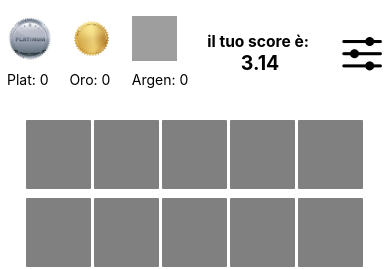
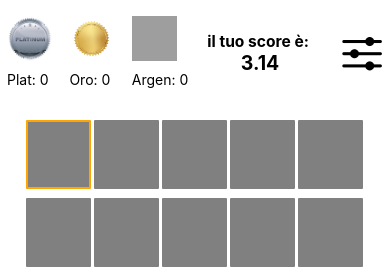
Before and after one commit to samuelePipitone/Parolando, a React Native app: screen /Home in a window 390 px wide. Shown: the top 269 px of the page. Built offline with nearby package versions, Linux system fonts and the light colour scheme; grey boxes are pictures that could not be loaded.

Commit message:
trying to bug fix position (enter canc combos)

```diff
--- a/app.json
+++ b/app.json
@@ -3,7 +3,8 @@
     "name": "Parolando",
     "owner": "ssm_team",
     "slug": "Parolando",
-    "version": "2.0.0",
+    "version": "2.0.1",
+	"icon": "src/images/wordlegame.png",
     "assetBundlePatterns": [
       "**/*"
     ],
--- a/src/Custom components/PlayingField.js
+++ b/src/Custom components/PlayingField.js
@@ -1,6 +1,6 @@
 import React, { useState, useEffect } from "react";
 import { View, FlatList, Text, Modal,
-	 Dimensions, TouchableOpacity, Button } from "react-native";
+	 Dimensions, TouchableOpacity } from "react-native";
 
 import styles from '../Styles/Style_PlayingField';
 import  { comunicationService } from '../Comunication';
@@ -21,7 +21,7 @@ const myKey = (item) => {
 
 /*
 	TODO: riguarda la combo canc e invio -> da capire bene l'offset
-	TODO: riguarda i colori, a volte non prende alcuni gialli (allep in palle)
+	TODO: riguarda i colori, a volte non prende alcuni gialli (allep)(marea)
 */
 export default function PlayingField(myNavigation){
 
@@ -97,9 +97,12 @@ export default function PlayingField(myNavigation){
 				if(index === -1) return;
 
 				const item = keyList[index];
-				const updatedItem = {...item, letter: key.letter};
+				const previousItem = keyList[index - 1];
+				const updatedItem = {...item, letter: key.letter, selected: true};
+				const updatedPreviousItem = {...previousItem, selected: false};
 				const updatedArray = keyList;
 				updatedArray[index] = updatedItem;
+				updatedArray[index - 1] = updatedPreviousItem;
 
 				setKeyList([...updatedArray]);
 				break;
@@ -110,9 +113,12 @@ export default function PlayingField(myNavigation){
 				if(index === -1) return;
 
 				const item = keyList2[index];
-				const updatedItem = {...item, letter: key.letter};
+				const previousItem = keyList2[index - 1];
+				const updatedItem = {...item, letter: key.letter, selected: true};
+				const updatedPreviousItem = {...previousItem, selected: false};
 				const updatedArray = keyList2;
 				updatedArray[index] = updatedItem;
+				updatedArray[index - 1] = updatedPreviousItem;
 
 				setKeyList2([...updatedArray]);
 				break;
@@ -123,9 +129,12 @@ export default function PlayingField(myNavigation){
 				if(index === -1) return;
 
 				const item = keyList3[index];
-				const updatedItem = {...item, letter: key.letter};
+				const previousItem = keyList3[index - 1];
+				const updatedItem = {...item, letter: key.letter, selected: true};
+				const updatedPreviousItem = {...previousItem, selected: false};
 				const updatedArray = keyList3;
 				updatedArray[index] = updatedItem;
+				updatedArray[index - 1] = updatedPreviousItem;
 
 				setKeyList3([...updatedArray]);
 				break;
@@ -136,9 +145,12 @@ export default function PlayingField(myNavigation){
 				if(index === -1) return;
 
 				const item = keyList4[index];
-				const updatedItem = {...item, letter: key.letter};
+				const previousItem = keyList4[index - 1];
+				const updatedItem = {...item, letter: key.letter, selected: true};
+				const updatedPreviousItem = {...previousItem, selected: false};
 				const updatedArray = keyList4;
 				updatedArray[index] = updatedItem;
+				updatedArray[index - 1] = updatedPreviousItem;
 
 				setKeyList4([...updatedArray]);
 				break;
@@ -149,9 +161,12 @@ export default function PlayingField(myNavigation){
 				if(index === -1) return;
 
 				const item = keyList5[index];
-				const updatedItem = {...item, letter: key.letter};
+				const previousItem = keyList5[index - 1];
+				const updatedItem = {...item, letter: key.letter, selected: true};
+				const updatedPreviousItem = {...previousItem, selected: false};
 				const updatedArray = keyList5;
 				updatedArray[index] = updatedItem;
+				updatedArray[index - 1] = updatedPreviousItem;
 
 				setKeyList5([...updatedArray]);
 				break;
@@ -162,9 +177,12 @@ export default function PlayingField(myNavigation){
 				if(index === -1) return;
 
 				const item = keyList6[index];
-				const updatedItem = {...item, letter: key.letter};
+				const previousItem = keyList6[index - 1];
+				const updatedItem = {...item, letter: key.letter, selected: true};
+				const updatedPreviousItem = {...previousItem, selected: false};
 				const updatedArray = keyList6;
 				updatedArray[index] = updatedItem;
+				updatedArray[index - 1] = updatedPreviousItem;
 
 				setKeyList6([...updatedArray]);
 				break;
@@ -363,24 +381,32 @@ export default function PlayingField(myNavigation){
 	};
 
 	//Singolo blocco nella Flatlist
-	const Item = ({ letter, state }) => (
-		<View style={myStyle(state)}>
+	const Item = ({ letter, state, selected }) => (
+		<View style={myStyle(state, selected)}>
 			<Text style={styles.textBlock}>{letter}</Text>
 		</View>
 	);
 
 	//funzione che renderizza l'item con parametri dall'oggetto
 	const renderItem = ({ item }) => (
-		<Item letter={item.letter} state={item.state}/>
+		<Item letter={item.letter} state={item.state} selected={item.selected}/>
 	);
 
 	//prende lo stato e ritorna lo stile del singolo blocco
-	function myStyle( state ){
+	function myStyle( state, selected ){
+		if(selected){
+			if(state === "indovinato") {
+				return styles.singleBlockRightSelected;
+			} else if (state === "presente") {
+				return styles.singleBlockAlmostSelected;
+			} else return styles.singleBlockSelected;
+		} else {
 			if(state === "indovinato") {
 				return styles.singleBlockRight;
 			} else if (state === "presente") {
 				return styles.singleBlockAlmost;
 			} else return styles.singleBlock;
+		}
 	};
 
 	//controlla le lettere della parola inserita dall'utente
@@ -391,7 +417,9 @@ export default function PlayingField(myNavigation){
 			switch(row){
 				case 1: {
 					for(let j = 0; j < 5; j++){
+
 						if(keyList[j].letter === wordle.charAt(j)){
+
 							const item = keyList[j];
 							const updatedItem = {...item, state: "indovinato"};
 							const updatedArray = keyList;
@@ -400,13 +428,18 @@ export default function PlayingField(myNavigation){
 							setKeyList([...updatedArray]);
 
 						} else if(checkLetter(keyList[j].letter) !== -1){
-							let k = checkLetter(keyList[j].letter);
+
+							let k = checkLetter2(keyList[j].letter,
+								keyList[j].visited);
+
+							if(k === 0){
 								const item = keyList[k];
-							const updatedItem = {...item, state: "presente"};
+								const updatedItem = {...item, state: "presente", visited: true};
 								const updatedArray = keyList;
 								updatedArray[k] = updatedItem;
 
 								setKeyList([...updatedArray]);
+							}
 						}
 					}
 					break;
@@ -525,11 +558,22 @@ export default function PlayingField(myNavigation){
 		}
 	};
 
-	//ritorna la posizione di una lettera nella wordle, -1 se non presente
+	//ritorna 1 se presente, -1 se non presente
 	function checkLetter(l) {
 		for(let i = 0; i < 5; i++){
+			if(l === wordle.charAt(i)){ //QUESTA E LA POSIZIONE DELLA LETTERA NELLA TUA PAROLA RINCOGLIONITO
+				return 0;
+			}
+		}
+		return -1;
+	}
+
+	function checkLetter2(l, visited) {
+		for(let i = 0; i < 5; i++){
+			if(!visited){
 				if(l === wordle.charAt(i)){
-				return i;
+					return 0;
+				}
 			}
 		}
 		return -1;
--- a/src/Styles/Style_PlayingField.js
+++ b/src/Styles/Style_PlayingField.js
@@ -162,5 +162,44 @@ export default StyleSheet.create({
 		height: height/14,
 		alignItems: 'center',
 		justifyContent: 'center'
+	},
+	singleBlockRightSelected:{
+		backgroundColor: 'green',
+        width: width/6,
+        justifyContent: 'center',
+        alignItems: 'center',
+        margin: 1,
+        marginTop: '5%',
+        marginBottom: '5%',
+		marginRight: 2,
+		borderRadius: 1,
+		borderWidth: 2,
+		borderColor: 'orange'
+	},
+	singleBlockAlmostSelected:{
+        backgroundColor: 'yellow',
+        width: width/6,
+        justifyContent: 'center',
+        alignItems: 'center',
+        margin: 1,
+        marginTop: '5%',
+        marginBottom: '5%',
+		marginRight: 2,
+		borderRadius: 1,
+		borderWidth: 2,
+		borderColor: 'orange'
+	},
+	singleBlockSelected:{
+		backgroundColor: 'grey',
+        width: width/6,
+        justifyContent: 'center',
+        alignItems: 'center',
+        margin: 1,
+        marginTop: '5%',
+        marginBottom: '5%',
+		marginRight: 2,
+		borderRadius: 1,
+		borderWidth: 2,
+		borderColor: 'orange'
 	}
 });
--- a/src/data/PlayingFieldData.js
+++ b/src/data/PlayingFieldData.js
@@ -3,31 +3,41 @@ export const field = [
 		letter: "",
 		state: "NonIndovinato",
 		id: 1,
-		pos : 0
+		pos : 0,
+		selected: true,
+		visited: false
 	},
 	{
 		letter: "",
 		state: "NonIndovinato",
 		id: 2,
-		pos : 0
+		pos : 0,
+		selected: false,
+		visited: false
 	},
 	{
 		letter: "",
 		state: "NonIndovinato",
 		id: 3,
-		pos: 0
+		pos: 0,
+		selected: false,
+		visited: false
 	},
 	{
 		letter: "",
 		state: "NonIndovinato",
 		id: 4,
-		pos : 0
+		pos : 0,
+		selected: false,
+		visited: false
 	},
 	{
 		letter: "",
 		state: "NonIndovinato",
 		id: 5,
-		pos : 0
+		pos : 0,
+		selected: false,
+		visited: false
 	}
 ];
 
@@ -36,31 +46,41 @@ export const field2 = [
 		letter: "",
 		state: "NonIndovinato",
 		id: 6,
-		pos : 0
+		pos : 0,
+		selected: false,
+		visited: false
 	},
 	{
 		letter: "",
 		state: "NonIndovinato",
 		id: 7,
-		pos : 0
+		pos : 0,
+		selected: false,
+		visited: false
 	},
 	{
 		letter: "",
 		state: "NonIndovinato",
 		id: 8,
-		pos : 0
+		pos : 0,
+		selected: false,
+		visited: false
 	},
 	{
 		letter: "",
 		state: "NonIndovinato",
 		id: 9,
-		pos : 0
+		pos : 0,
+		selected: false,
+		visited: false
 	},
 	{
 		letter: "",
 		state: "NonIndovinato",
 		id: 10,
-		pos : 0
+		pos : 0,
+		selected: false,
+		visited: false
 	}
 ];
 
@@ -69,31 +89,41 @@ export const field3 = [
 		letter: "",
 		state: "NonIndovinato",
 		id: 11,
-		pos : 0
+		pos : 0,
+		selected: false,
+		visited: false
 	},
 	{
 		letter: "",
 		state: "NonIndovinato",
 		id: 12,
-		pos : 0
+		pos : 0,
+		selected: false,
+		visited: false
 	},
 	{
 		letter: "",
 		state: "NonIndovinato",
 		id: 13,
-		pos : 0
+		pos : 0,
+		selected: false,
+		visited: false
 	},
 	{
 		letter: "",
 		state: "NonIndovinato",
 		id: 14,
-		pos : 0
+		pos : 0,
+		selected: false,
+		visited: false
 	},
 	{
 		letter: "",
 		state: "NonIndovinato",
 		id: 15,
-		pos : 0
+		pos : 0,
+		selected: false,
+		visited: false
 	}
 ];
 
@@ -102,31 +132,41 @@ export const field4 = [
 		letter: "",
 		state: "NonIndovinato",
 		id: 16,
-		pos : 0
+		pos : 0,
+		selected: false,
+		visited: false
 	},
 	{
 		letter: "",
 		state: "NonIndovinato",
 		id: 17,
-		pos : 0
+		pos : 0,
+		selected: false,
+		visited: false
 	},
 	{
 		letter: "",
 		state: "NonIndovinato",
 		id: 18,
-		pos : 0
+		pos : 0,
+		selected: false,
+		visited: false
 	},
 	{
 		letter: "",
 		state: "NonIndovinato",
 		id: 19,
-		pos : 0
+		pos : 0,
+		selected: false,
+		visited: false
 	},
 	{
 		letter: "",
 		state: "NonIndovinato",
 		id: 20,
-		pos : 0
+		pos : 0,
+		selected: false,
+		visited: false
 	}
 ];
 
@@ -135,31 +175,40 @@ export const field5 = [
 		letter: "",
 		state: "NonIndovinato",
 		id: 21,
-		pos : 0
+		pos : 0,
+		selected: false,
+		visited: false
 	},
 	{
 		letter: "",
 		state: "NonIndovinato",
 		id: 22,
-		pos : 0
+		pos : 0,
+		selected: false
 	},
 	{
 		letter: "",
 		state: "NonIndovinato",
 		id: 23,
-		pos: 0
+		pos: 0,
+		selected: false,
+		visited: false
 	},
 	{
 		letter: "",
 		state: "NonIndovinato",
 		id: 24,
-		pos : 0
+		pos : 0,
+		selected: false,
+		visited: false
 	},
 	{
 		letter: "",
 		state: "NonIndovinato",
 		id: 25,
-		pos : 0
+		pos : 0,
+		selected: false,
+		visited: false
 	}
 ];
 
@@ -168,30 +217,40 @@ export const field6 = [
 		letter: "",
 		state: "NonIndovinato",
 		id: 26,
-		pos : 0
+		pos : 0,
+		selected: false,
+		visited: false
 	},
 	{
 		letter: "",
 		state: "NonIndovinato",
 		id: 27,
-		pos : 0
+		pos : 0,
+		selected: false,
+		visited: false
 	},
 	{
 		letter: "",
 		state: "NonIndovinato",
 		id: 28,
-		pos : 0
+		pos : 0,
+		selected: false,
+		visited: false
 	},
 	{
 		letter: "",
 		state: "NonIndovinato",
 		id: 29,
-		pos : 0
+		pos : 0,
+		selected: false,
+		visited: false
 	},
 	{
 		letter: "",
 		state: "NonIndovinato",
 		id: 30,
-		pos : 0
+		pos : 0,
+		selected: false,
+		visited: false
 	}
 ];
```
Also changed, not shown: src/images/wordlegame.png (added). Lines whose indentation alone changed are shown as unchanged.
